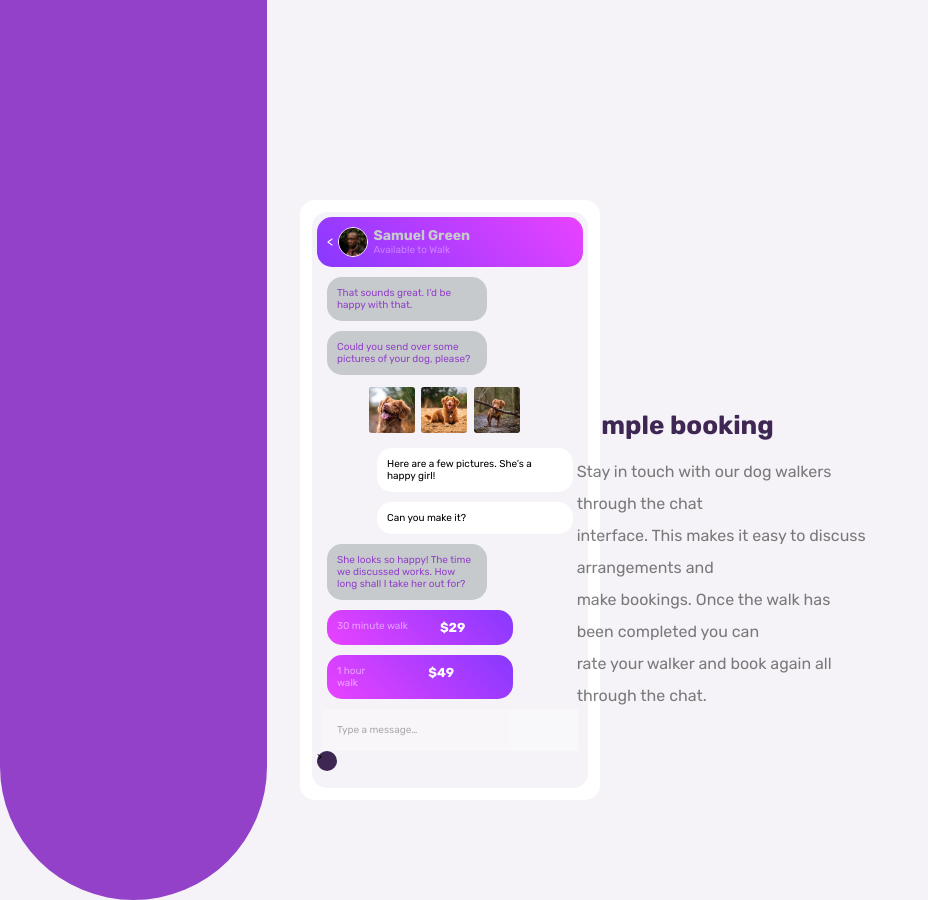
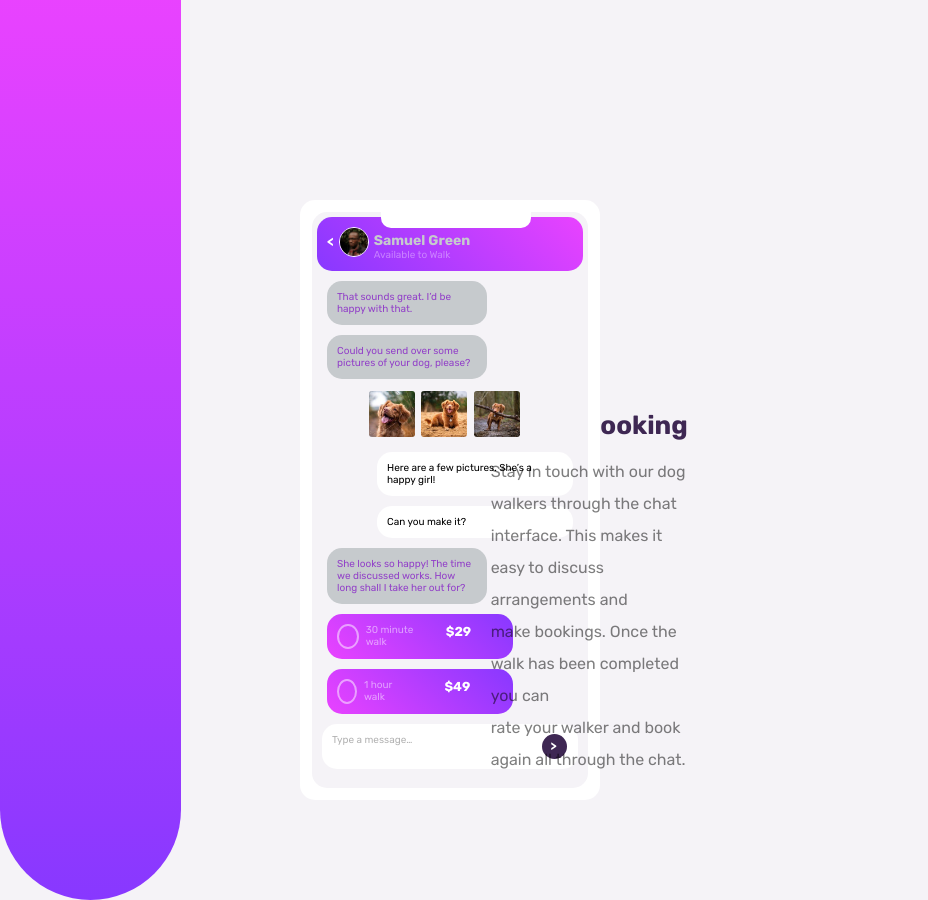
Before and after one commit to KibenonCollins/chat-app-css-illustration-challenge, a plain HTML site: page index.html in a window 1280 px wide. Shown: the top 900 px of the page, without its empty margins (0-928 px from the left). Drawn offline with Linux system fonts and the light colour scheme.

Commit message:
Finished with CSS

```diff
--- a/index.html
+++ b/index.html
@@ -13,10 +13,7 @@
   <title>Frontend Mentor | [Chat-app-css-illustrator]</title>
 
   <!-- Feel free to remove these styles or customise in your own stylesheet 👍 -->
-  <style>
-    .attribution { font-size: 11px; text-align: center; }
-    .attribution a { color: hsl(228, 45%, 44%); }
-  </style>
+
 </head>
 <body>
   <main>
@@ -24,8 +21,14 @@
 
     </div>
 <div class="phone-container">
+  <div class="top-border">
+
+  </div>
   <div class="phone-container2">
+
+
   <div class="first-container">
+
     <div class="hyphen">
       <
     </div>
@@ -70,6 +73,9 @@
 <div class="bar1 bar">
   <p>
   <div class="talk">
+    <div class="rad">
+
+    </div>
 30 minute walk
 </div>
  <span> $29 </span>
@@ -78,16 +84,22 @@
 
 <div class="bar2 bar">
  <p>
-<div class="talk"> 1 hour walk </div>
+<div class="talk">
+  <div class="rad">
+
+  </div>
+  1 hour walk </div>
   <span> $49</span>
 </p>
 </div>
 <div class="bottom-phone">
 <div class="message">
   Type a message…
+
 </div>
 <div class="bottom-border">
   >
+
 </div>
 </div>
 </div>
@@ -102,6 +114,10 @@
  <p> make bookings. Once the walk has been completed you can </p>
   <p> rate your walker and book again all through the chat.</p>
 </div>
+
+</div>
+<div class="right-color">
+
 </div>
 </main>
 
--- a/styles.css
+++ b/styles.css
@@ -31,13 +31,15 @@ body{
     font-size: 13px;
     background-color: hsl(270, 20%, 96%);
     font-family: 'Rubik', sans-serif;
+
+
 }
 main{
     display: flex;
 
 }
 .left-color{
-    background-color: hsl(276, 55%, 52%);
+    background:linear-gradient(hsl(293, 100%, 63%) , hsl(264, 100%, 61%));
     height:900px;
     width: 400px;
     border-radius:0 0 300px 300px;
@@ -61,6 +63,7 @@ main{
     color: hsl(0, 0%, 100%);
     font-size: 13px;
     padding-top:7px;
+    font-weight: 700;
 }
 .phone-container2{
     padding: 5px;
@@ -72,6 +75,18 @@ main{
     font-size: 10px;
 
 }
+.top-border{
+    background-color:hsl(0, 0%, 100%);
+    height: 25px;
+    width: 150px;
+    border-radius: 0 0 10px 10px;
+    position: absolute;
+    margin-top: 1%;
+    margin-left: 27%;
+    margin-right: 50%;
+    margin-bottom: 15px;
+
+}
 .first-container{
     background:linear-gradient(45deg, hsl(264, 100%, 61%),hsl(293, 100%, 63%));
     border-radius: 15px;
@@ -79,10 +94,11 @@ main{
     color: hsl(206, 6%, 79%);
     gap: 5px;
     padding:10px;
+
 }
 .samuel{
     font-size: 7px;
-
+    margin-top: 5px;
 }
 .available{
     opacity: 70%;
@@ -96,13 +112,16 @@ main{
 
 }
 .container{
-    color:hsl(276, 55%, 52%);
+
     border-radius: 15px;
     padding: 10px;
     background-color: hsl(206, 6%, 79%);
     margin: 10px;
     width: 60%;
-    /* font-size: 12px; */
+    color:hsl(276, 55%, 52%);
+
+
+
 
 }
 .image img{
@@ -152,11 +171,28 @@ padding: 2px;
 
 
 }
+.bottom-phone{
+    background-color: hsl(0, 0%, 100%);
+
+    padding:10px;
+    border-radius: 15px;
+    margin: 0 5px;
+    display: flex;
+}
 .message{
-    background-color: hsl(0, 0%, 100%);
     opacity: 30%;
-    padding:15px;
-    margin: 0 5px;
+}
+.bottom-border{
+    border-radius: 50%;
+    height: 25px;
+    width: 25px;
+    background-color: hsl(271, 36%, 24%);
+    color: hsl(0, 0%, 100%);
+    margin-left:130px;
+    font-weight: 700;
+   align-items: center;
+    padding: 5px 5px 5px 8px;
+    font-size: 12px;
 }
 
 .right{
@@ -177,10 +213,32 @@ padding: 2px;
     color: hsl(271, 36%, 24%);
     padding-bottom: 15px;
 }
-.bottom-border{
-    background: hsl(271, 36%, 24%);
-    border-radius: 50%;
-    width: 20px;
-    height: 20px;
+
+.right-color{
+    background-color:hsl(276, 100%, 81%);
+    height:900px;
+    width: 400px;
+    border-radius: 300px 0 0 0 ;
+    position: relative;
+    opacity: 10%;
+    margin-top: 150px;
+
 }
+.rad{
+    border: 2px solid hsl(0, 0%, 100%);
+    height: 25px;
+    width: 30px;
+border-radius: 50%;
+margin-right: 7px;
 }
+.talk{
+    display: flex;
+}
+
+    .attribution { font-size: 11px; text-align: center; }
+    .attribution a { color: hsl(228, 45%, 44%); }
+    @media only screen and (max-width: 375px) {
+        main{
+            display:block;
+        }
+      }
```
